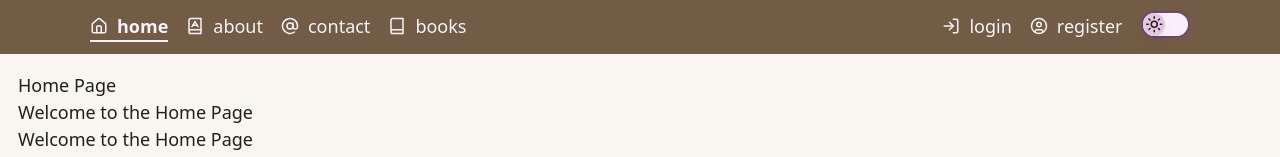
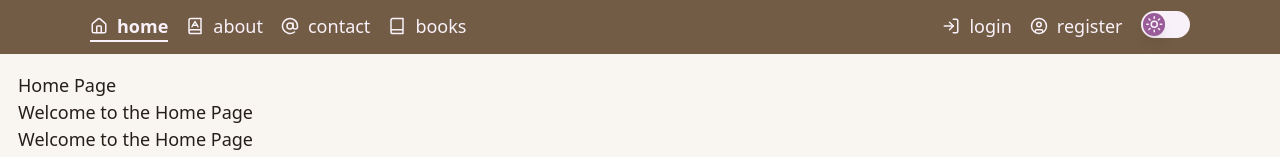
Before and after one commit to birkheadc/ViteReactAwsAmplify, a React (Vite) app: page / in a window 1280 px wide. Shown: the top 157 px of the page. Built offline with nearby package versions, Linux system fonts and the light colour scheme; no server answers.

Commit message:
change switch styles

```diff
--- a/src/components/ui/switch.tsx
+++ b/src/components/ui/switch.tsx
@@ -9,7 +9,7 @@ const Switch = React.forwardRef<
 >(({ className, children, ...props }, ref) => (
   <SwitchPrimitives.Root
     className={cn(
-      "group peer inline-flex h-6 w-11 shrink-0 cursor-pointer items-center rounded-full border-2 border-primary-700 dark:border-primary-200 transition-colors disabled:cursor-not-allowed disabled:opacity-50 data-[state=checked]:bg-primary-900 data-[state=unchecked]:bg-primary-50 dark:data-[state=checked]:bg-primary-300 dark:data-[state=unchecked]:bg-primary-900",
+      "group peer inline-flex h-6 w-11 shrink-0 cursor-pointer items-center rounded-full border-2 border-primary-50 dark:border-primary-200 transition-colors disabled:cursor-not-allowed disabled:opacity-50 data-[state=checked]:bg-primary-900 data-[state=unchecked]:bg-primary-50 dark:data-[state=checked]:bg-primary-300 dark:data-[state=unchecked]:bg-primary-900",
       className
     )}
     {...props}
@@ -17,7 +17,7 @@ const Switch = React.forwardRef<
   >
     <SwitchPrimitives.Thumb
       className={cn(
-        "group-hover:bg-secondary-300 dark:group-hover:bg-secondary-500 pointer-events-none block h-5 w-5 rounded-full bg-primary-200 shadow-lg transition-transform data-[state=checked]:translate-x-5 data-[state=unchecked]:translate-x-0 dark:bg-primary-600"
+        "group-hover:bg-secondary-500 group-focus:bg-secondary-500 pointer-events-none block h-5 w-5 rounded-full bg-primary-600 shadow-lg transition-transform data-[state=checked]:translate-x-5 data-[state=unchecked]:translate-x-0 dark:bg-primary-600 text-primary-50"
       )}
     >
       {children}
```
